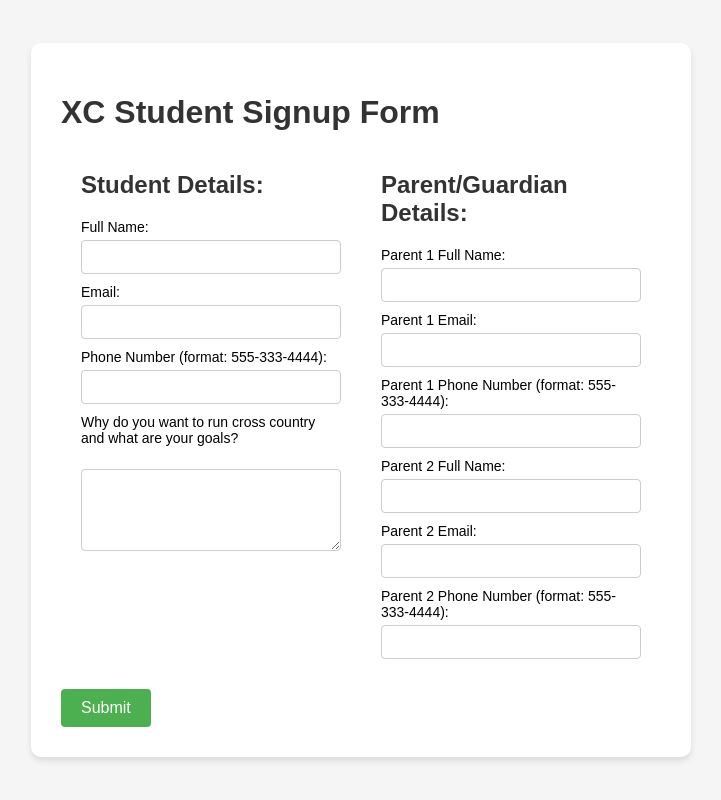
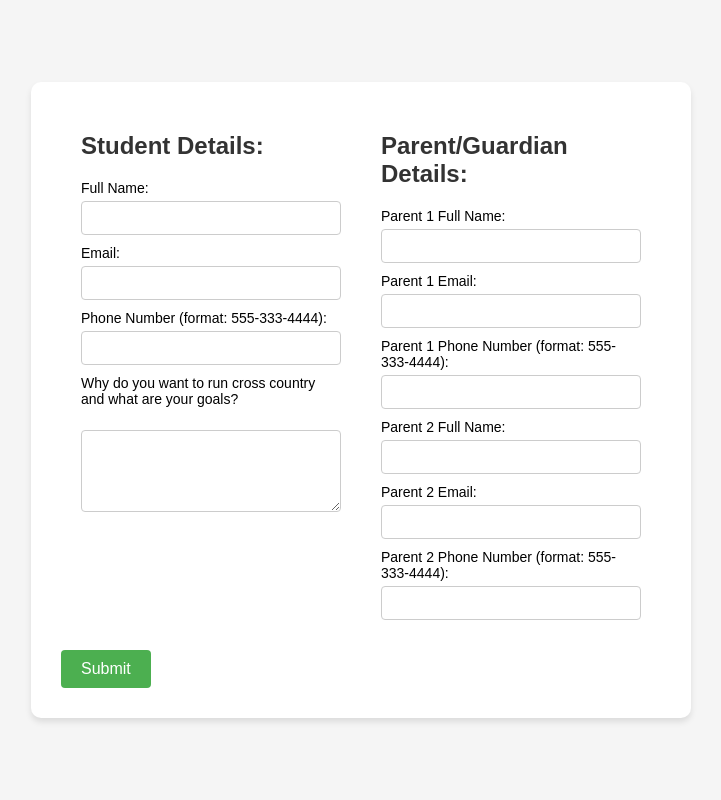
Before and after one commit to sschemel/TruckeeXC, a plain HTML site: page form.html in a window 1280 px wide. Shown: the whole page, without its empty margins (279-1000 px from the left). Drawn offline with Linux system fonts and the light colour scheme.

Commit message:
Form Update

```diff
--- a/form.html
+++ b/form.html
@@ -128,7 +128,6 @@
 </head>
 <body>
   <form action="https://your-worker-url.workers.dev" method="post">
-    <h1>XC Student Signup Form</h1>
     <div class="form-container">
       <div class="column">
         <h2>Student Details:</h2>
```
